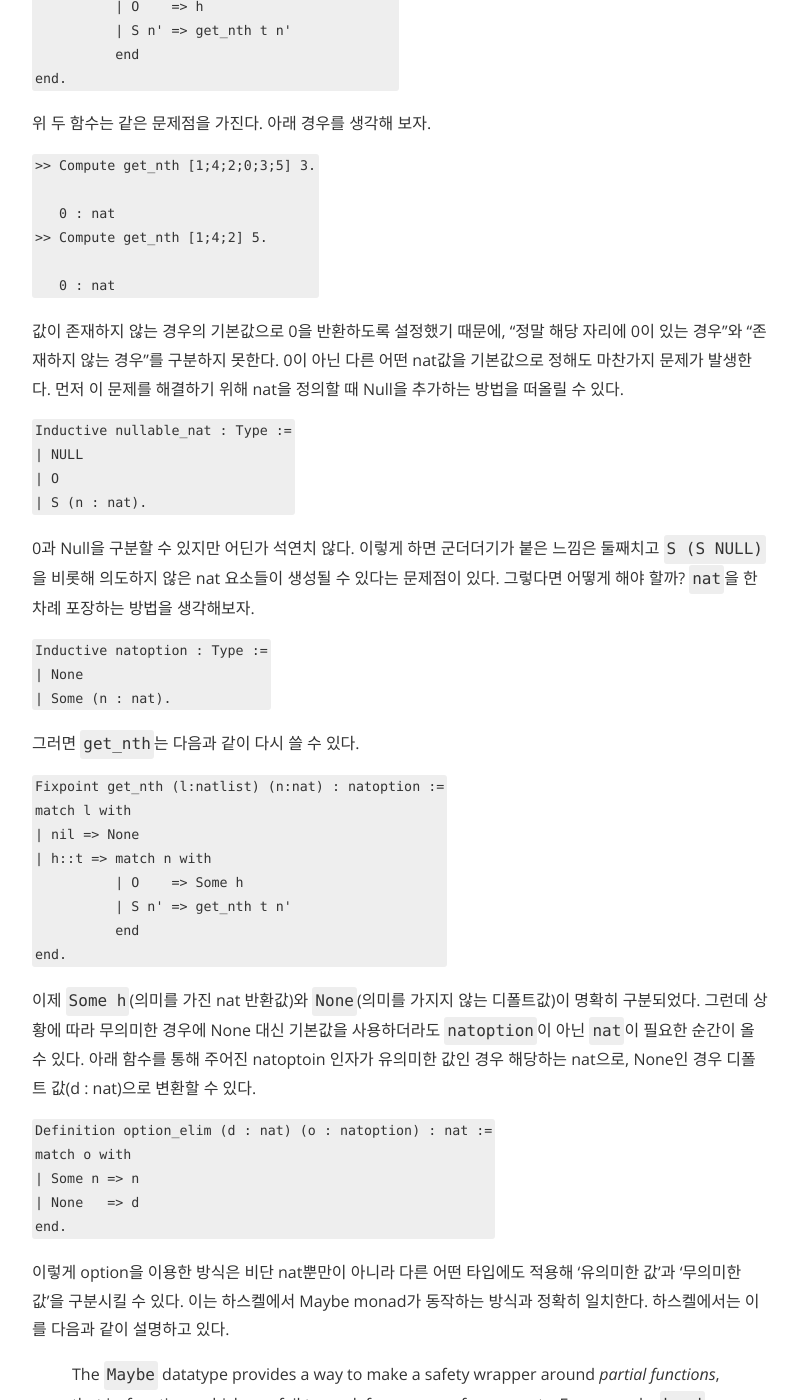
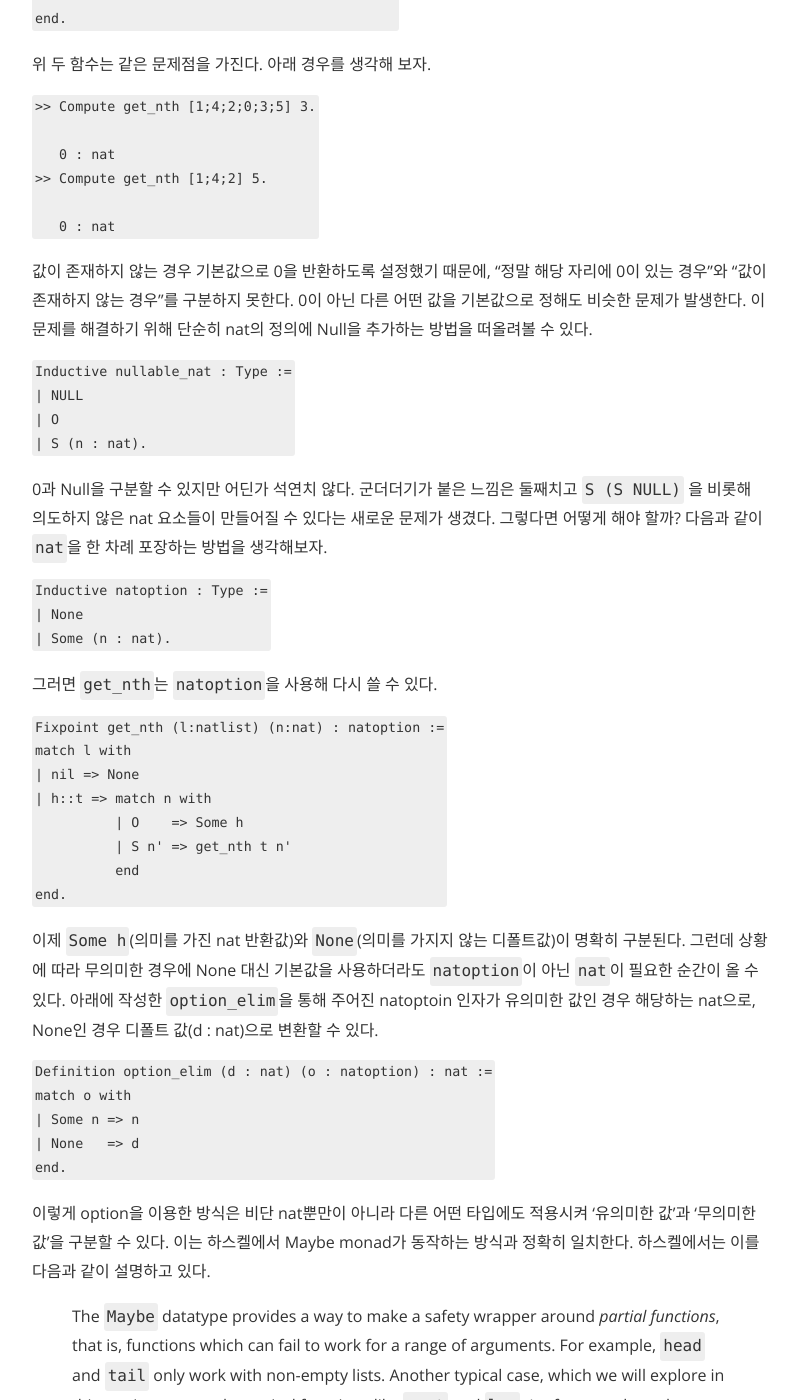
Before and after one commit to nyan101/nyan101.github.io, a Jekyll site: the page built from _posts/2019-02-11-SW-Foundations-Ch03-2.md, in a window 1280 px wide and 1400 px high, scrolled down 4333 px. Shown: the whole window, without its empty margins (240-1039 px from the left). Built offline with Jekyll 4.4.1, drawn with Linux system fonts in a browser that asks for light colours; nearby versions of some CDN libraries; formulas are drawn with MathJax 3; comment, search, counter and statistics services are not loaded; a style sheet for code colours, icons or effects is not loaded; some of the changed text lies outside the part shown.

Commit message:
fix typo

````diff
--- a/_posts/2019-02-11-SW-Foundations-Ch03-2.md
+++ b/_posts/2019-02-11-SW-Foundations-Ch03-2.md
@@ -44,7 +44,7 @@
 
 ```Coq
 Theorem app_assoc :
-  forall (l1 l2 l3 : natlist), (l1++l2)++l3 = l1++(l2++l3).
+  forall (l1 l2 l3 : natlist), (l1 ++ l2) ++ l3 = l1 ++ (l2 ++ l3).
 Proof.
 intros l1 l2 l3.
 induction l1 as [| n l1' IH1].
@@ -132,11 +132,11 @@
 Qed.
 ```
 
-먼저 `app_length` 를 사용해 앞서 막혔던 subgoal인 `length (rev l' ++ [n]) = S (length (rev l'))`을 `length (rev l') + length [n] = S (length (rev l'))`로 바꿀 수 있고, `length [n]`은 1이므로 subgoal은 다시 `length (rev l') + 1 = S (length (rev l'))`이 된다. 이제 nat에서의 +연산은 교환법칙을 만족한다는 사실(plus\_comm)과 induction hypothesis를 이용하면 나머지는 쉽게 증명할 수 있다.
+먼저 `app_length` 를 사용해 앞서 막혔던 subgoal인 **length (rev l' ++ [n]) = S (length (rev l'))** 을 **length (rev l') + length [n] = S (length (rev l'))** 로 바꿀 수 있고, `length [n]`은 1이므로 subgoal은 다시 **length (rev l') + 1 = S (length (rev l'))**이 된다. 이제 nat에서의 +연산은 교환법칙을 만족한다는 사실(plus\_comm)과 induction hypothesis를 이용하면 나머지는 쉽게 증명할 수 있다.
 
 ### Search
 
-그런데 app\_length나 plus\_comm의 경우 지난 글들에서 증명해본 정리들이기 때문에 어렵지 않게 내용을 다시 떠올리고 증명에 이용할 수 있다. 그렇다면 작성한 지 오래되었거나, 다른 사람이 만들어 둔 라이브러리를 가져온다면 그 안에 들어있는 내용들을 전부 알고 있어야 할까? 그래서는 의미가 없다. Coq에서는 `Search`를 통해 사용할 수 있는 정리들을 검색해볼 수 있다. 예시로 _plus_ 를 검색해봤다.
+그런데 app\_length나 plus\_comm의 경우 지난 글들에서 증명해본 정리들이기 때문에 어렵지 않게 내용을 다시 떠올리고 증명에 이용할 수 있다. 그렇다면 작성한 지 오래되었거나 다른 사람이 만들어 둔 라이브러리를 가져온다면 그 안에 있는 내용들을 전부 알고 있어야 할까? 그래서는 의미가 없다. Coq에서는 `Search`를 통해 사용할 수 있는 정리들에 대한 검색을 지원한다. 이해를 돕기 위해 _plus_ 를 검색해봤다.
 
 
 
@@ -144,13 +144,13 @@
 
 
 
-오른쪽 아래 결과창에서 검색 결과를 확인할 수 있다.
+오른쪽 아래에서 검색 결과를 확인할 수 있다.
 
 
 
 ## Options
 
- 잠시 natlist의 기본적인 함수인 head(hd)를 다시 가져오면서 리스트의 n번째 원소를 가져오는 `get_nth` 를 작성해보자. 이때 'n번째'는 0-based index를 사용했다.
+ 잠시 natlist의 기본적인 함수인 head(hd)와 함께, 리스트의 n번째 원소를 가져오는 `get_nth` 를 작성해보자. 이때 'n번째'는 0-based index를 의미한다.
 
 ```coq
 Definition hd (l:natlist) : nat :=
@@ -180,7 +180,7 @@
    0 : nat
 ```
 
-값이 존재하지 않는 경우의 기본값으로 0을 반환하도록 설정했기 때문에, "정말 해당 자리에 0이 있는 경우"와 "존재하지 않는 경우"를 구분하지 못한다. 0이 아닌 다른 어떤 nat값을 기본값으로 정해도 마찬가지 문제가 발생한다. 먼저 이 문제를 해결하기 위해 nat을 정의할 때 Null을 추가하는 방법을 떠올릴 수 있다.
+값이 존재하지 않는 경우 기본값으로 0을 반환하도록 설정했기 때문에, "정말 해당 자리에 0이 있는 경우"와 "값이 존재하지 않는 경우"를 구분하지 못한다. 0이 아닌 다른 어떤 값을 기본값으로 정해도 비슷한 문제가 발생한다. 이 문제를 해결하기 위해 단순히 nat의 정의에 Null을 추가하는 방법을 떠올려볼 수 있다.
 
 ```Coq
 Inductive nullable_nat : Type :=
@@ -189,7 +189,7 @@
 | S (n : nat).
 ```
 
-0과 Null을 구분할 수 있지만 어딘가 석연치 않다. 이렇게 하면 군더더기가 붙은 느낌은 둘째치고 `S (S NULL)` 을 비롯해 의도하지 않은 nat 요소들이 생성될 수 있다는 문제점이 있다. 그렇다면 어떻게 해야 할까?  `nat`을 한 차례 포장하는 방법을 생각해보자.
+0과 Null을 구분할 수 있지만 어딘가 석연치 않다. 군더더기가 붙은 느낌은 둘째치고 `S (S NULL)` 을 비롯해 의도하지 않은 nat 요소들이 만들어질 수 있다는 새로운 문제가 생겼다. 그렇다면 어떻게 해야 할까? 다음과 같이  `nat`을 한 차례 포장하는 방법을 생각해보자.
 
 ```Coq
 Inductive natoption : Type :=
@@ -197,7 +197,7 @@
 | Some (n : nat).
 ```
 
-그러면 `get_nth`는 다음과 같이 다시 쓸 수 있다.
+그러면 `get_nth`는 `natoption`을 사용해 다시 쓸 수 있다.
 
 ```Coq
 Fixpoint get_nth (l:natlist) (n:nat) : natoption :=
@@ -210,7 +210,7 @@
 end.
 ```
 
-이제 `Some h`(의미를 가진 nat 반환값)와 `None`(의미를 가지지 않는 디폴트값)이 명확히 구분되었다. 그런데 상황에 따라 무의미한 경우에 None 대신 기본값을 사용하더라도 `natoption`이 아닌  `nat`이 필요한 순간이 올 수 있다. 아래 함수를 통해 주어진 natoptoin 인자가 유의미한 값인 경우 해당하는 nat으로, None인 경우 디폴트 값(d : nat)으로 변환할 수 있다.
+이제 `Some h`(의미를 가진 nat 반환값)와 `None`(의미를 가지지 않는 디폴트값)이 명확히 구분된다. 그런데 상황에 따라 무의미한 경우에 None 대신 기본값을 사용하더라도 `natoption`이 아닌  `nat`이 필요한 순간이 올 수 있다. 아래에 작성한 `option_elim`을 통해 주어진 natoptoin 인자가 유의미한 값인 경우 해당하는 nat으로, None인 경우 디폴트 값(d : nat)으로 변환할 수 있다.
 
 ```Coq
 Definition option_elim (d : nat) (o : natoption) : nat :=
@@ -220,8 +220,8 @@
 end.
 ```
 
-이렇게 option을 이용한 방식은 비단 nat뿐만이 아니라 다른 어떤 타입에도 적용해 '유의미한 값'과 '무의미한 값'을 구분시킬 수 있다. 이는 하스켈에서 Maybe monad가 동작하는 방식과 정확히 일치한다. 하스켈에서는 이를 다음과 같이 설명하고 있다.
+이렇게 option을 이용한 방식은 비단 nat뿐만이 아니라 다른 어떤 타입에도 적용시켜 '유의미한 값'과 '무의미한 값'을 구분할 수 있다. 이는 하스켈에서 Maybe monad가 동작하는 방식과 정확히 일치한다. 하스켈에서는 이를 다음과 같이 설명하고 있다.
 
 > The `Maybe` datatype provides a way to make a safety wrapper around _partial functions_, that is, functions which can fail to work for a range of arguments. For example, `head` and `tail` only work with non-empty lists. Another typical case, which we will explore in this section, are mathematical functions like `sqrt` and `log`; (as far as real numbers are concerned) these are only defined for non-negative arguments. ([원문](https://en.wikibooks.org/wiki/Haskell/Understanding_monads/Maybe))
 
-모나드가 무엇인지, 어떻게 응용할 수 있는지에 대한 자세한 설명은 이번 글에서 다루는 범위를 벗어난다. 그렇지만 궁금한 사람을 위해 유투브 Computerphile 채널에서 [모나드에 대해 간략히 설명한 영상](https://www.youtube.com/watch?v=t1e8gqXLbsU)을 첨부한다.
+모나드가 무엇인지, 어떻게 응용할 수 있는지에 대한 자세한 설명은 이번 글에서 다루는 범위를 벗어난다. 열정적인 독자(만약 있다면)를 위해 유투브 Computerphile 채널에서 [모나드에 대해 간략히 설명한 영상](https://www.youtube.com/watch?v=t1e8gqXLbsU)을 첨부한다.
````
